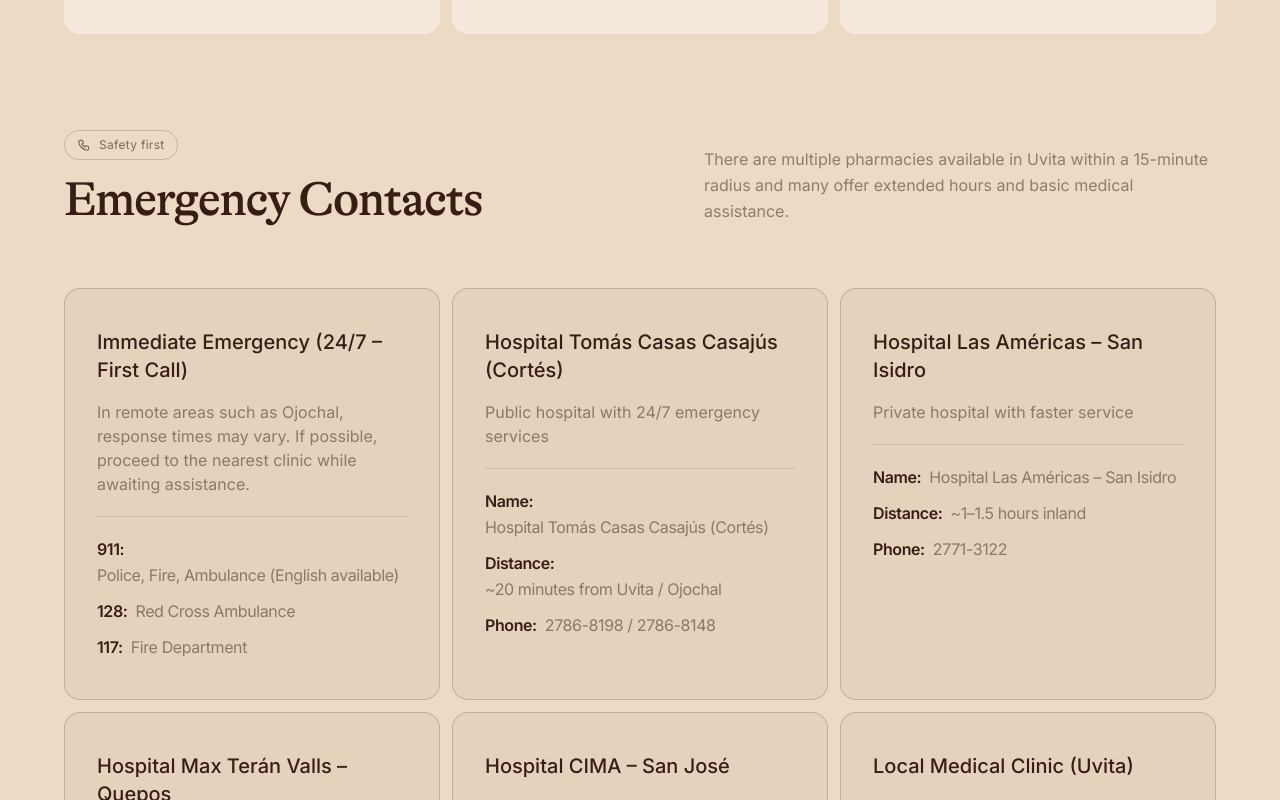
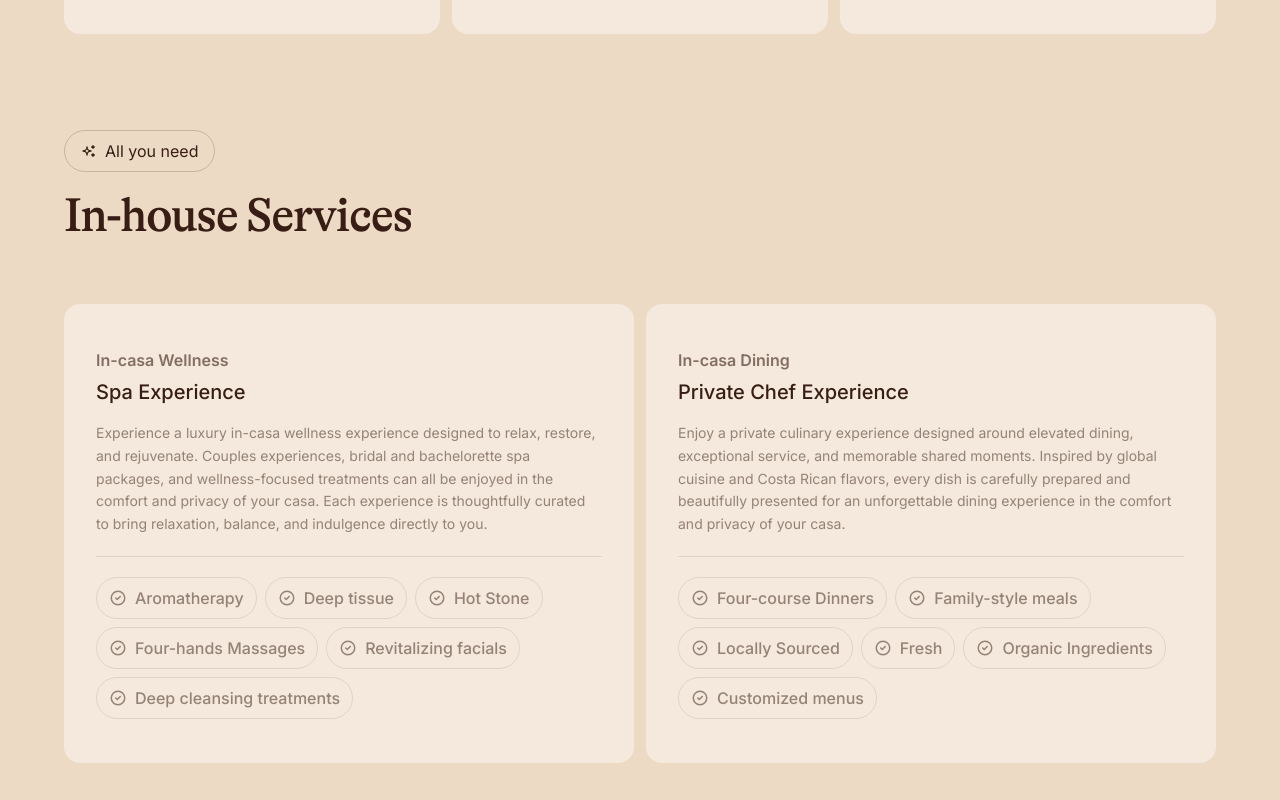
Before and after one commit to bchacon-aurigital/Arborea-editorial-entry-point, a Next.js app: page / in a window 1280 px wide. Shown: the part 2380-3180 px from the top of the page. Built offline with nearby package versions, Linux system fonts and the light colour scheme.

Commit message:
nueva seccion

```diff
--- a/src/app/page.tsx
+++ b/src/app/page.tsx
@@ -3,6 +3,7 @@
 import Navbar from "@/components/layout/navbar";
 import HeroSection from "@/components/sections/HeroSection";
 import ToursActivitiesSection from "@/components/sections/ToursActivitiesSection";
+import InHouseServicesSection from "@/components/sections/InHouseServicesSection";
 import EmergencyContactsSection from "@/components/sections/EmergencyContactsSection";
 import GoodToKnowSection from "@/components/sections/GoodToKnowSection";
 import Footer from "@/components/layout/Footer";
@@ -14,6 +15,7 @@ export default function Home() {
       <main>
         <HeroSection />
         <ToursActivitiesSection />
+        <InHouseServicesSection />
         <EmergencyContactsSection />
         <GoodToKnowSection />
       </main>
--- /dev/null
+++ b/src/components/sections/InHouseServicesSection.jsx
@@ -0,0 +1,61 @@
+"use client";
+
+import { TbSparkles, TbCircleCheck } from "react-icons/tb";
+import { useI18n } from "@/app/context/I18nContext";
+
+function ServiceCard({ category, title, description, features = [] }) {
+  return (
+    <div className="bg-[#f4e9dc] rounded-2xl px-8 py-11 flex flex-col gap-0 h-full">
+      <div className="border-b border-[#381d14]/10 pb-5 flex flex-col gap-4">
+        <div className="flex flex-col gap-1.5">
+          <p className="font-sans font-semibold text-base text-[#381d14]/60">{category}</p>
+          <p className="font-sans font-medium text-xl text-[#381d14]">{title}</p>
+        </div>
+        <p className="font-sans text-sm text-[#381d14]/50 leading-relaxed">{description}</p>
+      </div>
+      <div className="pt-5 flex flex-wrap gap-2">
+        {features.map((feat, i) => (
+          <div
+            key={i}
+            className="flex items-center gap-2 border border-[#381d14]/10 rounded-full px-3 py-2"
+          >
+            <TbCircleCheck size={18} className="text-[#381d14]/50 shrink-0" />
+            <span className="font-sans font-medium text-base text-[#381d14]/50 whitespace-nowrap">{feat}</span>
+          </div>
+        ))}
+      </div>
+    </div>
+  );
+}
+
+export default function InHouseServicesSection() {
+  const { t } = useI18n();
+  const services = t("inhouse.services");
+
+  return (
+    <section className="flex flex-col px-8 md:px-16 pb-24 gap-16">
+
+      <div className="flex flex-col gap-5" data-aos="fade-up">
+        <div className="flex items-center gap-2 w-fit border border-[#381d14]/20 rounded-full px-4 py-2">
+          <TbSparkles size={16} className="text-[#381d14]" />
+          <span className="font-sans text-base text-[#381d14]">{t("inhouse.pill")}</span>
+        </div>
+        <h2
+          className="text-4xl md:text-5xl text-[#381d14] tracking-tight leading-tight"
+          style={{ fontFamily: "var(--font-alpina)" }}
+        >
+          {t("inhouse.title")}
+        </h2>
+      </div>
+
+      {Array.isArray(services) && (
+        <div className="grid grid-cols-1 md:grid-cols-2 gap-3">
+          {services.map((svc, i) => (
+            <ServiceCard key={i} {...svc} />
+          ))}
+        </div>
+      )}
+
+    </section>
+  );
+}
--- a/src/i18n/en.json
+++ b/src/i18n/en.json
@@ -105,6 +105,24 @@
         "rows": [
           { "label": "Phone:", "value": "2242-4400" }
         ]
+      }
+    ]
+  },
+  "inhouse": {
+    "pill": "All you need",
+    "title": "In-house Services",
+    "services": [
+      {
+        "category": "In-casa Wellness",
+        "title": "Spa Experience",
+        "description": "Experience a luxury in-casa wellness experience designed to relax, restore, and rejuvenate. Couples experiences, bridal and bachelorette spa packages, and wellness-focused treatments can all be enjoyed in the comfort and privacy of your casa. Each experience is thoughtfully curated to bring relaxation, balance, and indulgence directly to you.",
+        "features": ["Aromatherapy", "Deep tissue", "Hot Stone", "Four-hands Massages", "Revitalizing facials", "Deep cleansing treatments"]
+      },
+      {
+        "category": "In-casa Dining",
+        "title": "Private Chef Experience",
+        "description": "Enjoy a private culinary experience designed around elevated dining, exceptional service, and memorable shared moments. Inspired by global cuisine and Costa Rican flavors, every dish is carefully prepared and beautifully presented for an unforgettable dining experience in the comfort and privacy of your casa.",
+        "features": ["Four-course Dinners", "Family-style meals", "Locally Sourced", "Fresh", "Organic Ingredients", "Customized menus"]
       }
     ]
   },
--- a/src/i18n/es.json
+++ b/src/i18n/es.json
@@ -133,6 +133,24 @@
         "rows": [
           { "label": "Teléfono:", "value": "2242-4400" }
         ]
+      }
+    ]
+  },
+  "inhouse": {
+    "pill": "Todo lo que necesitas",
+    "title": "Servicios In-house",
+    "services": [
+      {
+        "category": "Bienestar en casa",
+        "title": "Experiencia Spa",
+        "description": "Vive una experiencia de bienestar de lujo en tu villa con nuestros terapeutas certificados. Disfruta de tratamientos personalizados diseñados para restaurar tu cuerpo y mente.",
+        "features": ["Aromaterapia", "Tejido profundo", "Piedras calientes", "Masajes a cuatro manos", "Faciales revitalizantes", "Tratamientos de limpieza profunda"]
+      },
+      {
+        "category": "Gastronomía en casa",
+        "title": "Experiencia Chef Privado",
+        "description": "Disfruta de una experiencia culinaria privada creada por nuestros talentosos chefs. Desde cenas íntimas hasta banquetes familiares, cada comida se elabora con ingredientes frescos y de origen local.",
+        "features": ["Cenas de cuatro tiempos", "Comidas familiares", "Ingredientes locales", "Frescos", "Orgánicos", "Menús personalizados"]
       }
     ]
   },
```
